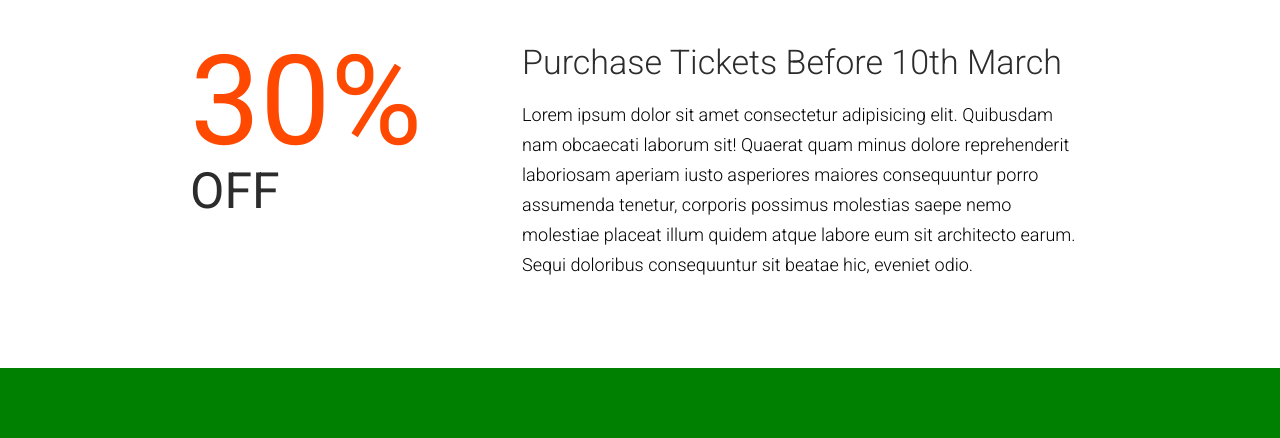
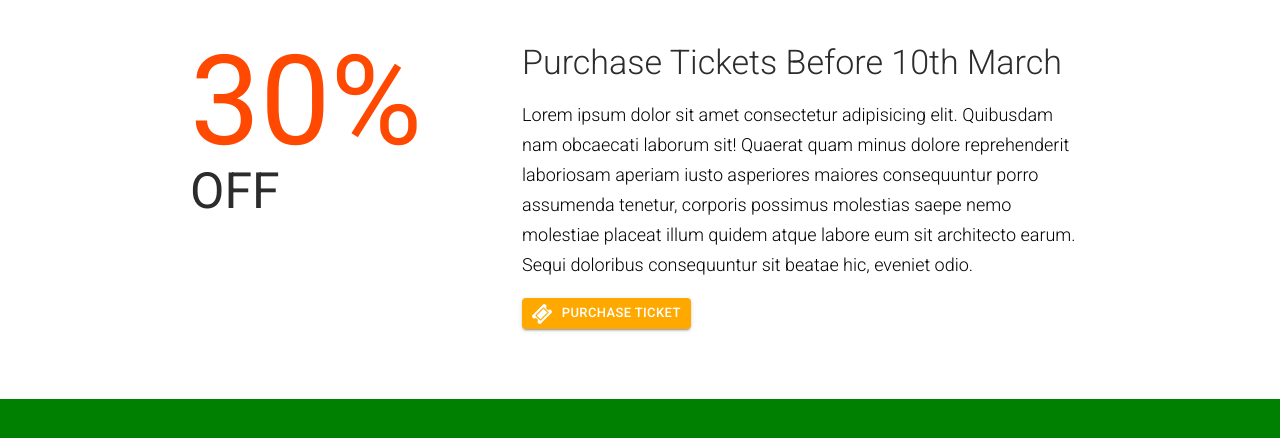
Before and after one commit to femmor/the-venue, a React (Create React App) app: page / in a window 1280 px wide. Shown: the part 1829-2267 px from the top of the page. Built offline with nearby package versions, Linux system fonts and the light colour scheme.

Commit message:
Creates reusable button component

```diff
--- a/src/components/highlights/Discount.js
+++ b/src/components/highlights/Discount.js
@@ -1,5 +1,6 @@
 import { useState, useEffect, useCallback } from 'react';
 import { Fade, Slide } from 'react-awesome-reveal';
+import ButtonComp from '../../utils/ButtonComp';
 
 const Discount = () => {
   const end = 30;
@@ -42,6 +43,18 @@ const Discount = () => {
               molestiae placeat illum quidem atque labore eum sit architecto
               earum. Sequi doloribus consequuntur sit beatae hic, eveniet odio.
             </p>
+            <ButtonComp
+              text="Purchase Ticket"
+              type="secondary"
+              link="http://www.google.com"
+              size="small"
+              variant="contained"
+              icon
+              style={{
+                backgroundColor: '#FFA800',
+                color: '#fff',
+              }}
+            />
           </div>
         </Slide>
       </div>
--- /dev/null
+++ b/src/utils/ButtonComp.js
@@ -0,0 +1,24 @@
+import { Button } from '@material-ui/core';
+import TicketIcon from '../resources/images/icons/ticket.png';
+
+const ButtonComp = ({ text, type, variant, link, size, style, icon }) => {
+  return (
+    <Button
+      variant={variant}
+      color={type}
+      size={size ? size : 'large'}
+      link={link}
+      style={{
+        backgroundColor: '#8E8E8E',
+        color: '#fff',
+        ...style,
+      }}
+    >
+      {icon ? (
+        <img src={TicketIcon} className="iconImage" alt="icon_button" />
+      ) : null}
+      {text}
+    </Button>
+  );
+};
+export default ButtonComp;
```
